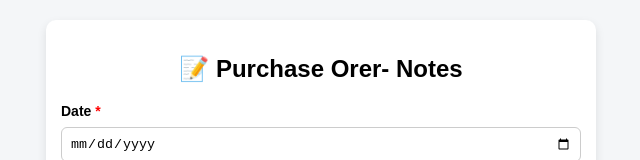
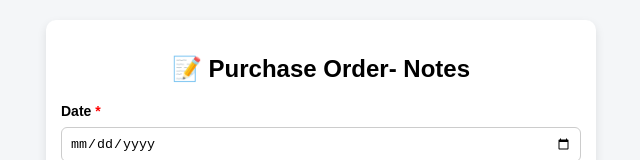
Before and after one commit to dummigui9-siva/notes, a plain HTML site: page index.html in a window 1280 px wide. Shown: the top 160 px of the page, without its empty margins (319-959 px from the left). Drawn offline with Linux system fonts and the light colour scheme.

Commit message:
Update index.html

```diff
--- a/index.html
+++ b/index.html
@@ -94,7 +94,7 @@ button {
 <body>
 
 <div class="container">
-<h2>📝 Purchase Orer- Notes</h2>
+<h2>📝 Purchase Order- Notes</h2>
 
 <label>Date <span style="color:red">*</span></label>
 <input type="date" id="noteDate" required>
```
